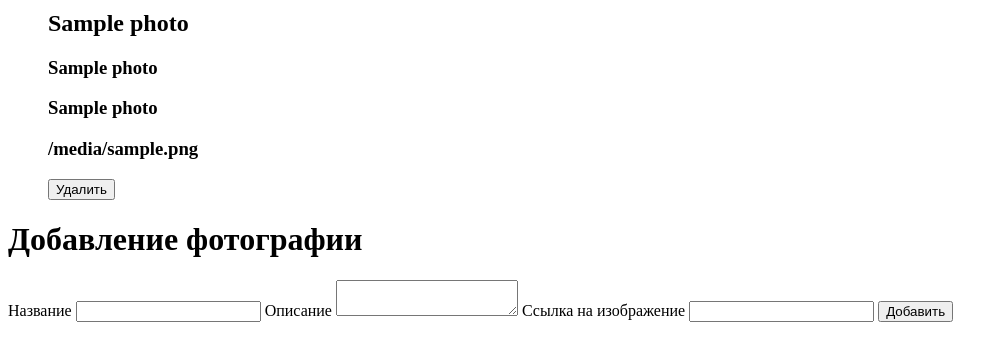
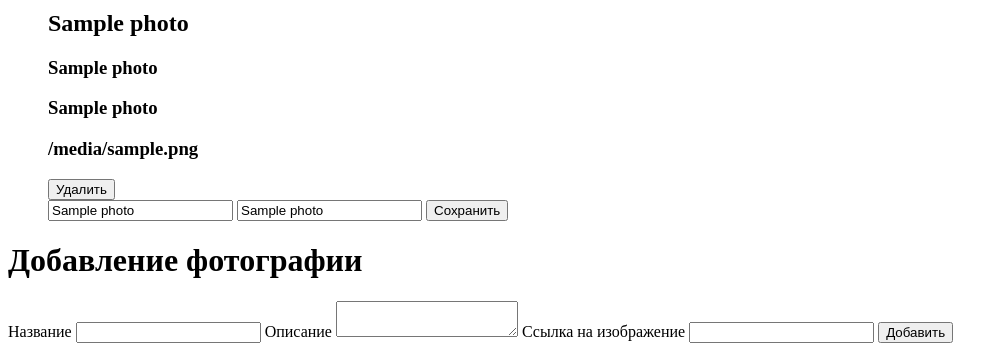
Before and after one commit to RockyRous/PhotoHub, a Flask app: page / in a window 1280 px wide. Shown: the part 494-845 px from the top of the page, without its empty margins (0-1008 px from the left). Before the commit the page ends 816 px from the top, so only its background shows below. Run offline with Flask 3, Linux system fonts and the light colour scheme; a database or web service that is not in the repository returns one stand-in record (values such as "Sample title"); some libraries are stand-ins or nearby versions.

Commit message:
add change photo attribute at index.html

```diff
--- a/Templates/index.html
+++ b/Templates/index.html
@@ -6,27 +6,36 @@
 <body>
     <h1>Фотогалерея</h1>
     <ul>
+
+        <!-- Вывод содержимого таблицы Photo       -->
         {% for photo in photos %}
             <li>
-                <!-- Приходит список -->
                 <img src="{{ photo[4] }}" width="400" height="400">
                 <h2>{{ photo[2] }}</h2>
                 <h3>{{ photo[3] }}</h3>
                 <h3>{{ photo[1] }}</h3>
                 <h3>{{ photo }}</h3>
 
-                <!-- Я провозился с этим не меньше 2х часов.
-                Оно работает, но я даже не до конца понимаю за счет чего -->
+                <!-- Удаление из базы данных -->
                 <form action="/delete-photo/{{ photo[0] }}" method="post">
                     <input type="hidden" name="id" value="{{ photo[0] }}">
                     <input type="submit" value="Удалить">
                 </form>
 
+                <!-- Редактирование записи -->
+                <form action="/edit-photo/" method="post">
+                    <input type="text" name="title" value="{{ photo[2] }}">
+                    <input type="text" name="image_path" value="{{ photo[4] }}">
+                    <input type="hidden" name="id" value="{{ photo[0] }}">
+                    <input type="submit" value="Сохранить">
+                </form>
+
             </li>
         {% endfor %}
     </ul>
-<h1>Добавление фотографии</h1>
 
+    <!--  Создание новой записи в бд  -->
+    <h1>Добавление фотографии</h1>
     <form action="/add-photo" method="post" enctype="multipart/form-data">
         <label for="title">Название</label>
         <input type="text" name="title" id="title" required>
@@ -39,5 +48,6 @@
 
         <input type="submit" value="Добавить">
     </form>
+
 </body>
 </html>
--- a/main.py
+++ b/main.py
@@ -34,37 +34,55 @@ def add_photo():
     # Добавляем запись в таблицу
     conn = psycopg2.connect(**db.conn_param)
     cursor = conn.cursor()
-    print('connect successful')
+
     cursor.execute(
         "INSERT INTO photo (author_id, title, description, image_path) VALUES (1, %s, %s, %s)",
         (title, description, image_path),
     )
-    print('insert successful')
     conn.commit()
-    print('commit successful')
+
+    cursor.close()
 
     # Возвращаем сообщение об успехе
     return 'Операция произведена'
 
 
 @app.route("/delete-photo/<id>", methods=["POST"])
-def delete_photo(id):
+def delete_photo():
     # Получаем идентификатор фотографии
     id = request.form["id"]
-    print('open delete_photo')
+
     # Удаляем запись из таблицы
     conn = psycopg2.connect(**db.conn_param)
     cursor = conn.cursor()
-    print('connect successful')
+
     cursor.execute("DELETE FROM photo WHERE id = %s", (id,))
-    print('delete successful')
     conn.commit()
-    print('commit successful')
+
+    cursor.close()
 
     # Возвращаем сообщение об успехе
     return "Фотография удалена!"
 
 
+@app.route("/edit-photo/", methods=["POST"])
+def edit_photo():
+    # Получаем данные из формы
+    title = request.form.get("title")
+    image_path = request.form.get("image_path")
+    id = request.form["id"]
+
+    # Обновляем запись в базе данных
+    conn = psycopg2.connect(**db.conn_param)
+    cursor = conn.cursor()
+
+    cursor.execute("UPDATE photo SET title = %s, image_path = %s WHERE id = %s", (title, image_path, id))
+    conn.commit()
+
+    # Возвращаем сообщение об успехе
+    return "Запись обновлена!"
+
+
 # Запускаем приложение Flask
 if __name__ == "__main__":
     app.run(debug=True)
```
